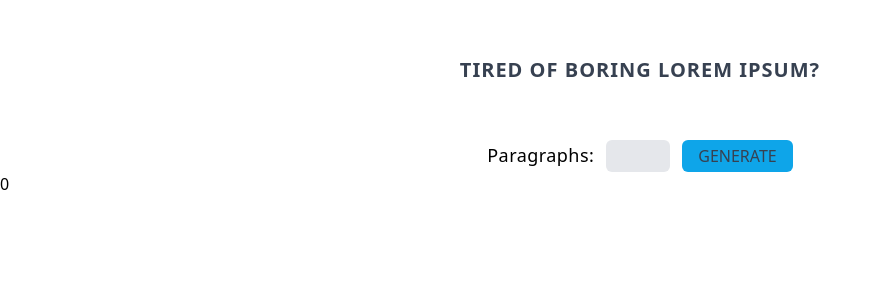
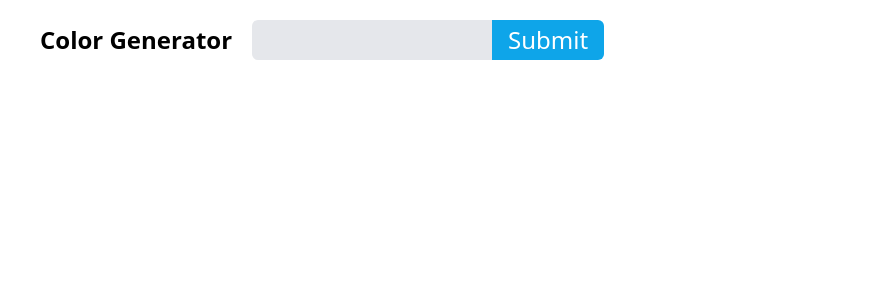
Before and after one commit to Raajzz/form-projects, a React (Create React App) app: page / in a window 1280 px wide. Shown: the top 300 px of the page, without its empty margins (0-882 px from the left). Built offline with nearby package versions, Linux system fonts and the light colour scheme.

Commit message:
Need to implement the colors in ColorGenerator.js

```diff
--- a/package.json
+++ b/package.json
@@ -10,6 +10,7 @@
     "react-dom": "^17.0.2",
     "react-router-dom": "^6.2.1",
     "react-scripts": "5.0.0",
+    "values.js": "^2.0.0",
     "web-vitals": "^2.1.2"
   },
   "scripts": {
--- /dev/null
+++ b/src/color-generator/ColorGenerator.js
@@ -0,0 +1,52 @@
+import React, { useState, useRef } from "react";
+
+const ColorGenerator = () => {
+  const ref = useRef(null);
+  const [color, setColor] = useState("");
+  const [errorState, setErrorState] = useState(false);
+
+  const clickHandler = (e) => {
+    e.preventDefault();
+    console.log("inside click handler")
+    if (ref.current.value.charAt(0) === "#" && ref.current.value.length >= 3 && ref.current.value.length <= 6) {
+      setColor(ref.current.value);
+      setErrorState(false);
+    } else {
+      setErrorState(true);
+    }
+  }
+
+  return (
+    <div>
+      {/* INPUT */}
+      <div className=" my-5 mx-10">
+        <span className=" mr-5 text-xl font-semibold md:text-2xl">
+          Color Generator
+        </span>
+        <div className=" my-3 sm:inline">
+          <input
+            type="text"
+            ref={ref}
+            className={`rounded-l-md bg-gray-200 w-36 px-3 py-1 text-sm sm:text-2xl sm:w-60
+            ${errorState ? " border-2 border-rose-500" : ""}`}
+          />
+          <button
+            className={`
+            rounded-r-md
+            py-1
+            bg-sky-500
+            px-4 text-sm
+            text-white
+            sm:text-2xl
+            `}
+            onClick={clickHandler}
+          >
+            Submit
+          </button>
+        </div>
+      </div>
+    </div>
+  );
+};
+
+export default ColorGenerator;
--- a/src/index.js
+++ b/src/index.js
@@ -3,10 +3,11 @@ import ReactDOM from 'react-dom';
 import './index.css';
 import App from "./App";
 import LoremGenerator from "./lorem-generator/LoremGenerator";
+import ColorGenerator from './color-generator/ColorGenerator'
 
 ReactDOM.render(
   <React.StrictMode>
-    <LoremGenerator />
+    <ColorGenerator />
   </React.StrictMode>,
   document.getElementById("root")
 );
--- a/src/lorem-generator/LoremGenerator.js
+++ b/src/lorem-generator/LoremGenerator.js
@@ -1,17 +1,23 @@
-import React, {useState,useRef} from "react";
+import React, { useState, useRef } from "react";
+import data from "../data/lorem-data";
+
+const Paras = ({ numParas }) => {};
 
 const LoremGenerator = () => {
   const [numParas, setNumParas] = useState(0);
-
-  const ref = useRef(null)
-
+  const ref = useRef(null);
   const clickHandler = (value) => {
-    setNumParas(value);
-  }
+    if (value <= 0) {
+      setNumParas(1);
+    } else if (value > data.length) {
+      setNumParas(data.length);
+    } else {
+      setNumParas(value);
+    }
+  };
 
   return (
     <div>
-
       {/* HEADING */}
       <div className="text-center text-xl my-14 font-bold tracking-wider text-gray-700">
         TIRED OF BORING LOREM IPSUM?
@@ -25,16 +31,27 @@ const LoremGenerator = () => {
           className=" rounded-md bg-gray-200 w-16 px-2 py-1 mr-3"
           ref={ref}
         />
-        <button className=" rounded-md bg-sky-500 hover:bg-sky-200 hover:text-sky-500 px-4 py-1 text-gray-700 duration-300 ease-in-out"
-        onClick={()=>{clickHandler(ref.current.value)}}
+        <button
+          className=" rounded-md bg-sky-500 hover:bg-sky-200 hover:text-sky-500 px-4 py-1 text-gray-700 duration-300 ease-in-out"
+          onClick={() => {
+            clickHandler(ref.current.value);
+          }}
         >
           GENERATE
         </button>
       </div>
-
-      <div>{numParas}</div>
-
-
+      <div className=" my-16">
+        {data.slice(0, numParas).map((element, index) => {
+          return (
+            <div
+              key={index}
+              className=" text-sm mx-auto text-center w-96 sm:w-[32rem] lg:w-[36rem] lg:text-lg mt-10"
+            >
+              {element}
+            </div>
+          );
+        })}
+      </div>
     </div>
   );
 };
```
Also changed, not shown: src/data/lorem-data.js, 1 other file (tests, documents, lock files or other folders).
